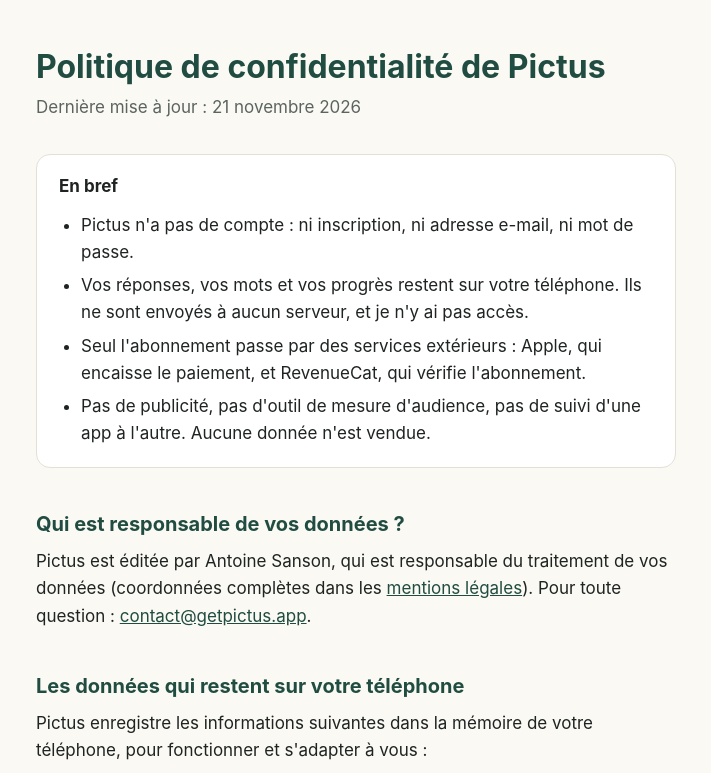
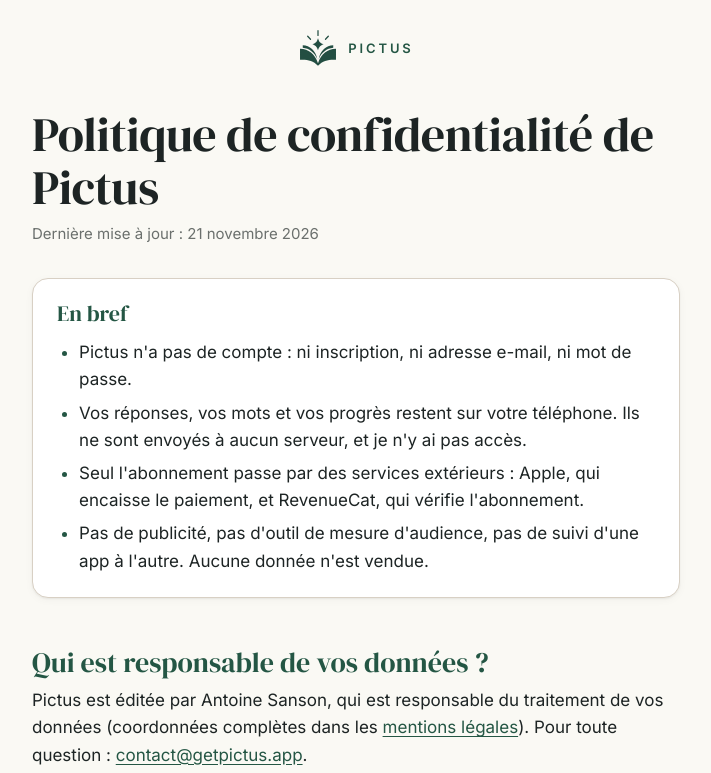
Before and after one commit to Schrubitteflau/pictus-public, a plain HTML site: page confidentialite/index.html in a window 1280 px wide. Shown: the top 773 px of the page, without its empty margins (284-995 px from the left). Drawn offline with Linux system fonts and the light colour scheme.

Commit message:
Give the privacy policy the landing page's look through a shared stylesheet

```diff
--- /dev/null
+++ b/assets/site.css
@@ -0,0 +1,55 @@
+/* Shared by every page: the app's fonts and colors (eloquent-app/src/constants/theme.ts), base text, footer. */
+@font-face { font-family: "DM Serif Display"; src: url("/assets/fonts/DMSerifDisplay_400Regular.ttf") format("truetype"); font-weight: 400; font-style: normal; font-display: swap; }
+@font-face { font-family: "DM Serif Display"; src: url("/assets/fonts/DMSerifDisplay_400Regular_Italic.ttf") format("truetype"); font-weight: 400; font-style: italic; font-display: swap; }
+@font-face { font-family: "Inter"; src: url("/assets/fonts/Inter_400Regular.ttf") format("truetype"); font-weight: 400; font-display: swap; }
+@font-face { font-family: "Inter"; src: url("/assets/fonts/Inter_600SemiBold.ttf") format("truetype"); font-weight: 600; font-display: swap; }
+
+:root {
+  --foret: #245644;
+  --foret-tint: #e1e5d9;
+  --papier: #faf9f4;
+  --raised: #ffffff;
+  --sable: #eae5dc;
+  --argile: #d8d0c4;
+  --encre: #1d2424;
+  --pierre: #6b706d;
+  --serif: "DM Serif Display", Georgia, "Times New Roman", serif;
+  --sans: "Inter", -apple-system, BlinkMacSystemFont, "Segoe UI", Roboto, "Helvetica Neue", Arial, sans-serif;
+}
+
+* { box-sizing: border-box; }
+html, body { margin: 0; }
+body {
+  min-height: 100vh;
+  min-height: 100svh;
+  display: flex;
+  flex-direction: column;
+  background: var(--papier);
+  color: var(--encre);
+  font: 400 17px/1.6 var(--sans);
+  -webkit-font-smoothing: antialiased;
+  -webkit-text-size-adjust: 100%;
+}
+
+footer {
+  position: relative;
+  display: flex;
+  flex-wrap: wrap;
+  justify-content: space-between;
+  gap: 8px 24px;
+  width: 100%;
+  max-width: 1040px;
+  margin: 0 auto;
+  padding: 20px 16px calc(20px + env(safe-area-inset-bottom));
+  font-size: 14px;
+  color: var(--pierre);
+}
+footer em { font: italic 400 16px/1.4 var(--serif); }
+footer nav { display: flex; flex-wrap: wrap; gap: 4px 20px; }
+footer a { color: inherit; text-decoration: none; }
+footer a:hover { color: var(--foret); text-decoration: underline; text-underline-offset: 3px; }
+
+@media (max-width: 600px) {
+  footer { justify-content: center; text-align: center; }
+  footer nav { justify-content: center; }
+}
--- a/confidentialite/index.html
+++ b/confidentialite/index.html
@@ -5,52 +5,52 @@
   <meta name="viewport" content="width=device-width, initial-scale=1">
   <title>Politique de confidentialité - Pictus</title>
   <meta name="description" content="Politique de confidentialité de l'app Pictus : quelles données, pourquoi, où elles vont.">
+  <link rel="canonical" href="https://getpictus.app/confidentialite/">
+  <meta name="theme-color" content="#faf9f4">
+  <meta name="color-scheme" content="light">
+  <link rel="icon" href="/favicon.ico" sizes="48x48">
+  <link rel="icon" type="image/png" href="/favicon.png">
+  <link rel="apple-touch-icon" href="/apple-touch-icon.png">
+  <link rel="stylesheet" href="/assets/site.css">
   <style>
-    :root {
-      --bg: #faf9f4;
-      --text: #1f2422;
-      --muted: #5c6460;
-      --accent: #214c41;
-      --line: #e3e0d6;
-      --card: #ffffff;
+    .brand {
+      display: flex;
+      align-items: center;
+      gap: 10px;
+      width: fit-content;
+      margin: 0 auto;
+      padding: 28px 16px 0;
+      color: var(--foret);
+      text-decoration: none;
+      font: 600 13px/1 var(--sans);
+      letter-spacing: 0.22em;
+      text-transform: uppercase;
     }
-    @media (prefers-color-scheme: dark) {
-      :root {
-        --bg: #171b1a;
-        --text: #ecebe6;
-        --muted: #a6aca8;
-        --accent: #8cc4b2;
-        --line: #2c3331;
-        --card: #1f2423;
-      }
-    }
-    * { box-sizing: border-box; }
-    body {
-      margin: 0;
-      background: var(--bg);
-      color: var(--text);
-      font: 17px/1.6 -apple-system, BlinkMacSystemFont, "Segoe UI", Roboto, "Helvetica Neue", Arial, sans-serif;
-      -webkit-text-size-adjust: 100%;
-    }
-    main { max-width: 680px; margin: 0 auto; padding: 48px 20px 64px; }
-    h1 { font-size: 2rem; line-height: 1.2; margin: 0 0 8px; color: var(--accent); }
-    h2 { font-size: 1.25rem; margin: 40px 0 8px; color: var(--accent); }
-    h3 { font-size: 1.05rem; margin: 24px 0 4px; }
+    .brand img { width: 40px; height: 40px; }
+    main { flex: 1; width: 100%; max-width: 680px; margin: 0 auto; padding: 40px 16px 64px; }
+    h1 { margin: 0 0 8px; font: 400 clamp(36px, 7vw, 48px)/1.1 var(--serif); letter-spacing: -0.01em; }
+    h2 { margin: 48px 0 8px; font: 400 28px/1.2 var(--serif); color: var(--foret); }
+    h3 { margin: 28px 0 4px; font: 600 18px/1.4 var(--sans); }
     p, ul { margin: 0 0 12px; }
     ul { padding-left: 1.3em; }
     li { margin-bottom: 6px; }
-    a { color: var(--accent); }
-    .updated { color: var(--muted); margin-bottom: 32px; }
+    li::marker { color: var(--foret); }
+    a { color: var(--foret); text-underline-offset: 3px; }
+    strong { font-weight: 600; }
+    .updated { margin-bottom: 32px; font-size: 15px; color: var(--pierre); }
     .summary {
-      background: var(--card);
-      border: 1px solid var(--line);
-      border-radius: 14px;
-      padding: 18px 22px 8px;
+      padding: 20px 24px 10px;
+      background: var(--raised);
+      border: 1px solid var(--argile);
+      border-radius: 16px;
+      box-shadow: 0 1px 2px rgba(29, 36, 36, 0.06), 0 2px 8px rgba(29, 36, 36, 0.04);
     }
-    footer { margin-top: 48px; padding-top: 16px; border-top: 1px solid var(--line); color: var(--muted); font-size: 0.9rem; }
+    .summary > p:first-child { font: 400 22px/1.3 var(--serif); color: var(--foret); }
+    .summary > p:first-child strong { font-weight: 400; }
   </style>
 </head>
 <body>
+<a class="brand" href="/"><img src="/assets/logo.svg" alt="">Pictus</a>
 <main>
   <h1>Politique de confidentialité de Pictus</h1>
   <p class="updated">Dernière mise à jour&nbsp;: 21&nbsp;novembre 2026</p>
@@ -128,7 +128,15 @@
     <li><strong>Hébergeur</strong>&nbsp;: GitHub, Inc., 88&nbsp;Colin P. Kelly Jr. Street, San Francisco, CA&nbsp;94107, États-Unis</li>
   </ul>
 
-  <footer><a href="/">Pictus</a> - <a href="mailto:contact@getpictus.app">contact@getpictus.app</a></footer>
 </main>
+
+<footer>
+  <em>© 2026 Pictus</em>
+  <nav>
+    <a href="/">Accueil</a>
+    <a href="#mentions-legales">Mentions légales</a>
+    <a href="mailto:contact@getpictus.app">Contact</a>
+  </nav>
+</footer>
 </body>
 </html>
```
Also changed, not shown: index.html (+3 -54 lines), 1 other file.
